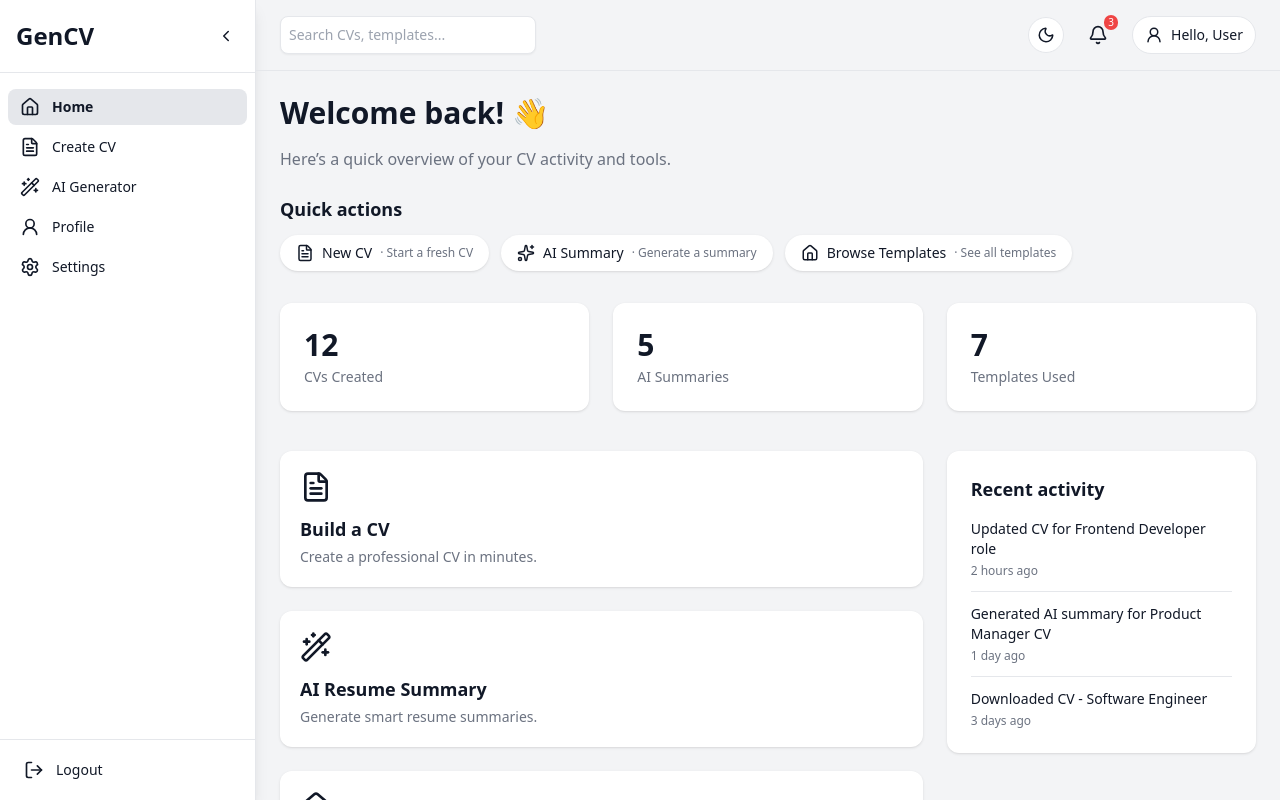
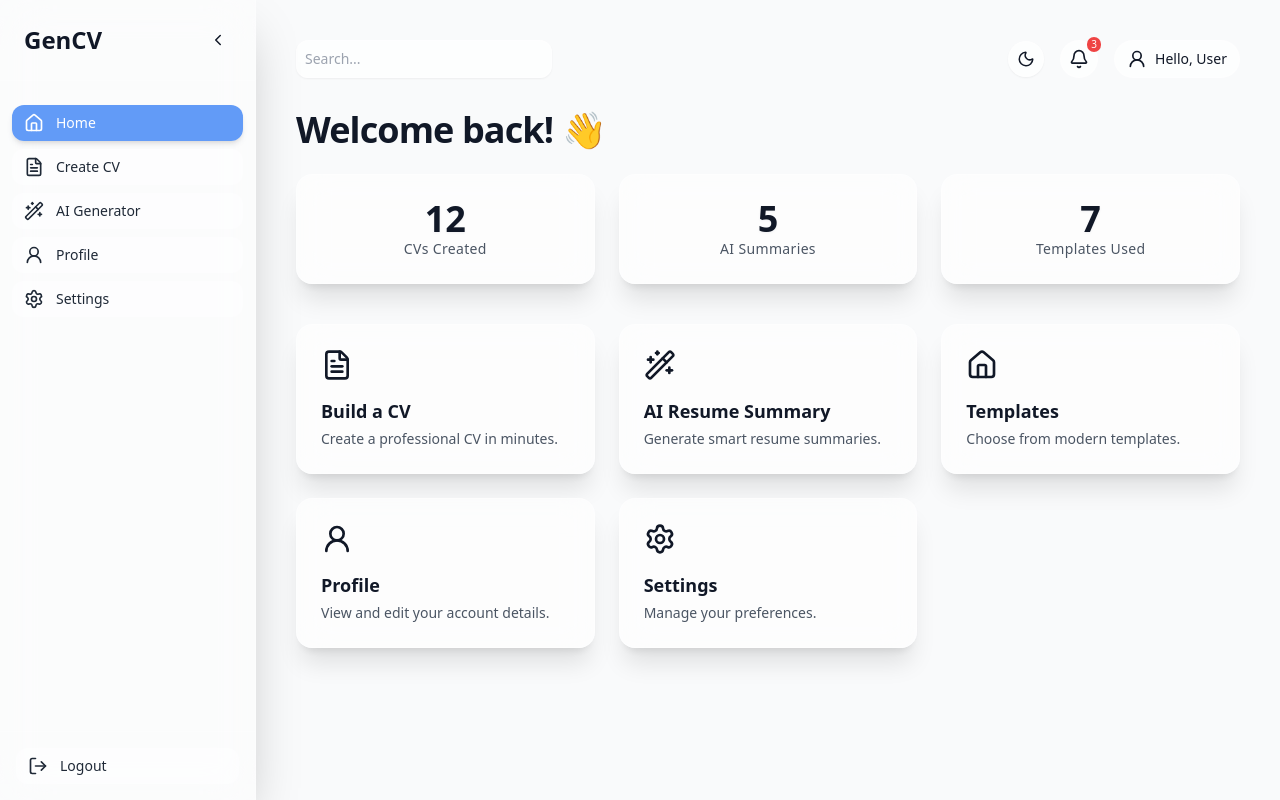
Before and after one commit to gencv013-boop/gencvarryushiashish1, a React (Create React App) app in the folder frontend/: page /dashboard in a window 1280 px wide. Built offline with nearby package versions, Linux system fonts and the light colour scheme.

Commit message:
commit from ashish laptop

```diff
--- a/frontend/src/pages/Dashboard/Dashboard.jsx
+++ b/frontend/src/pages/Dashboard/Dashboard.jsx
@@ -13,13 +13,11 @@ import {
   Menu,
   Sun,
   Moon,
-  Sparkles,
 } from "lucide-react";
 
 export default function Dashboard() {
   const navigate = useNavigate();
   const location = useLocation();
-
   const [collapsed, setCollapsed] = useState(false);
   const [dark, setDark] = useState(false);
 
@@ -37,73 +35,32 @@ export default function Dashboard() {
     { title: "Templates Used", value: 7 },
   ];
 
-  const quickActions = [
-    {
-      label: "New CV",
-      description: "Start a fresh CV",
-      icon: FileText,
-      onClick: () => navigate("/cv-ai-builder"),
-    },
-    {
-      label: "AI Summary",
-      description: "Generate a summary",
-      icon: Sparkles,
-      onClick: () => navigate("/ai-summary"),
-    },
-    {
-      label: "Browse Templates",
-      description: "See all templates",
-      icon: Home,
-      onClick: () => navigate("/templates"),
-    },
-  ];
-
-  const recentActivity = [
-    {
-      title: "Updated CV for Frontend Developer role",
-      time: "2 hours ago",
-    },
-    {
-      title: "Generated AI summary for Product Manager CV",
-      time: "1 day ago",
-    },
-    {
-      title: "Downloaded CV - Software Engineer",
-      time: "3 days ago",
-    },
-  ];
-
   return (
     <div
-      className={`${
-        dark
-          ? "dark bg-gray-900 text-white"
-          : "bg-gray-100 text-gray-900"
-      } flex h-screen overflow-hidden transition-colors duration-300`}
+      className={`flex h-screen overflow-hidden transition ${
+        dark ? "dark bg-gray-900 text-white" : "bg-gray-50 text-gray-900"
+      }`}
     >
       {/* SIDEBAR */}
       <div
-        className={`${
-          dark ? "bg-gray-900 border-gray-800" : "bg-white border-gray-200"
-        } shadow-lg flex flex-col transition-all duration-300 border-r ${
+        className={`backdrop-blur-xl bg-white/40 dark:bg-gray-800/40 shadow-2xl flex flex-col border-r border-white/20 dark:border-gray-700/40 transition-all duration-300 ${
           collapsed ? "w-20" : "w-64"
         }`}
       >
-        <div className="px-4 py-5 font-bold text-2xl border-b flex items-center justify-between dark:border-gray-800">
-          {!collapsed && <span>GenCV</span>}
+        <div className="px-6 py-6 font-bold text-2xl border-b border-white/20 dark:border-gray-700/40 flex items-center justify-between">
+          {!collapsed && "GenCV"}
           <button
             onClick={() => setCollapsed(!collapsed)}
-            className="p-1 rounded hover:bg-gray-100 dark:hover:bg-gray-800"
+            className="p-1 rounded-lg hover:bg-white/40 dark:hover:bg-gray-700/60"
           >
             {collapsed ? <ChevronRight size={18} /> : <ChevronLeft size={18} />}
           </button>
         </div>
 
-        <div className="flex-1 px-2 py-4 space-y-1">
+        <div className="flex-1 px-3 py-6 space-y-2">
           {menuItems.map((item, idx) => {
             const Icon = item.icon;
             const isActive = location.pathname === item.route;
-
             return (
               <SidebarItem
                 key={idx}
@@ -117,7 +74,7 @@ export default function Dashboard() {
           })}
         </div>
 
-        <div className="p-3 border-t dark:border-gray-800">
+        <div className="p-4 border-t border-white/20 dark:border-gray-700/40">
           <SidebarItem
             icon={<LogOut size={20} />}
             label="Logout"
@@ -128,65 +85,30 @@ export default function Dashboard() {
       </div>
 
       {/* MAIN CONTENT */}
-      <div className="flex-1 flex flex-col">
-        <div className="px-6 py-4 border-b dark:border-gray-800">
-          <TopBar
-            dark={dark}
-            setDark={setDark}
-            onToggleSidebar={() => setCollapsed(!collapsed)}
-          />
-        </div>
+      <div className="flex-1 p-10 overflow-y-auto">
+        <TopBar dark={dark} setDark={setDark} />
 
-        <div className="flex-1 p-6 overflow-y-auto">
-          <h1 className="text-3xl font-bold mb-4">Welcome back! 👋</h1>
-          <p className="text-gray-500 dark:text-gray-300 mb-6">
-            Here’s a quick overview of your CV activity and tools.
-          </p>
-
-          {/* QUICK ACTIONS */}
-          <div className="mb-8">
-            <h2 className="text-lg font-semibold mb-3">Quick actions</h2>
-            <div className="flex flex-wrap gap-3">
-              {quickActions.map((action, index) => {
-                const Icon = action.icon;
-                return (
-                  <button
-                    key={index}
-                    onClick={action.onClick}
-                    className="flex items-center gap-2 px-4 py-2 rounded-full text-sm font-medium
-                      bg-white dark:bg-gray-800 shadow hover:shadow-md
-                      hover:-translate-y-0.5 transition transform"
-                  >
-                    <Icon size={18} />
-                    <span>{action.label}</span>
-                    <span className="text-xs text-gray-500 dark:text-gray-400">
-                      · {action.description}
-                    </span>
-                  </button>
-                );
-              })}
-            </div>
-          </div>
+        <h1 className="text-4xl font-extrabold mb-6 tracking-tight">
+          Welcome back! 👋
+        </h1>
 
         {/* STATS */}
         <div className="grid grid-cols-1 sm:grid-cols-2 lg:grid-cols-3 gap-6 mb-10">
           {stats.map((s, i) => (
             <div
               key={i}
-                className="bg-white dark:bg-gray-800 p-6 rounded-xl shadow
-                  hover:shadow-lg transition transform hover:-translate-y-0.5"
+              className="backdrop-blur-lg bg-white/60 dark:bg-gray-800/60 p-6 rounded-2xl shadow-xl text-center border border-white/30 dark:border-gray-700/60"
             >
-                <h2 className="text-3xl font-bold mb-1">{s.value}</h2>
-                <p className="text-gray-500 dark:text-gray-300 text-sm">
+              <h2 className="text-4xl font-bold drop-shadow-sm">{s.value}</h2>
+              <p className="text-gray-600 dark:text-gray-300 text-sm tracking-wide">
                 {s.title}
               </p>
             </div>
           ))}
         </div>
 
-          {/* FEATURE CARDS + RECENT ACTIVITY */}
-          <div className="grid grid-cols-1 lg:grid-cols-3 gap-6">
-            <div className="grid grid-cols-1 sm:grid-cols-2 lg:grid-cols-1 gap-6 lg:col-span-2">
+        {/* FEATURE CARDS */}
+        <div className="grid grid-cols-1 md:grid-cols-2 lg:grid-cols-3 gap-6">
           <FeatureCard
             title="Build a CV"
             description="Create a professional CV in minutes."
@@ -203,7 +125,6 @@ export default function Dashboard() {
             title="Templates"
             description="Choose from modern templates."
             icon={<Home size={32} />}
-                onClick={() => navigate("/templates")}
           />
           <FeatureCard
             title="Profile"
@@ -218,24 +139,6 @@ export default function Dashboard() {
             onClick={() => navigate("/settings")}
           />
         </div>
-
-            {/* RECENT ACTIVITY */}
-            <div className="bg-white dark:bg-gray-800 p-6 rounded-xl shadow h-fit">
-              <h2 className="text-lg font-semibold mb-4">Recent activity</h2>
-              <ul className="space-y-3">
-                {recentActivity.map((item, idx) => (
-                  <li key={idx} className="border-b last:border-0 pb-3 last:pb-0 dark:border-gray-700">
-                    <p className="text-sm font-medium mb-1">{item.title}</p>
-                    <p className="text-xs text-gray-500 dark:text-gray-400">
-                      {item.time}
-                    </p>
-                  </li>
-                ))}
-              </ul>
-            </div>
-          </div>
-
-        </div>
       </div>
     </div>
   );
@@ -247,12 +150,11 @@ function SidebarItem({ icon, label, onClick, active, collapsed }) {
       onClick={onClick}
       className={`w-full flex items-center ${
         collapsed ? "justify-center" : "justify-start"
-      } space-x-3 px-3 py-2 rounded-lg cursor-pointer text-sm
-      transition hover:bg-gray-100 dark:hover:bg-gray-800
+      } space-x-3 px-3 py-2 rounded-xl text-sm transition
       ${
         active
-          ? "bg-gray-200 dark:bg-gray-700 font-semibold"
-          : ""
+          ? "bg-blue-500/80 text-white shadow-md"
+          : "bg-white/40 dark:bg-gray-800/40 hover:bg-white/70 dark:hover:bg-gray-700/70 text-gray-800 dark:text-gray-100"
       }`}
     >
       {icon}
@@ -261,86 +163,36 @@ function SidebarItem({ icon, label, onClick, active, collapsed }) {
   );
 }
 
-function TopBar({ dark, setDark, onToggleSidebar }) {
-  const [open, setOpen] = useState(false);
-  const navigate = useNavigate();
-
+function TopBar({ dark, setDark }) {
   return (
-    <div className="flex items-center justify-between gap-4">
-      <div className="flex items-center gap-3">
-        <button
-          className="md:hidden p-2 rounded hover:bg-gray-100 dark:hover:bg-gray-800"
-          onClick={onToggleSidebar}
-        >
-          <Menu size={20} />
-        </button>
+    <div className="flex justify-between items-center mb-8">
       <input
         type="text"
-          placeholder="Search CVs, templates..."
-          className="p-2 w-52 sm:w-64 rounded-lg border shadow-sm text-sm
-            bg-white dark:bg-gray-900 dark:border-gray-700"
+        placeholder="Search..."
+        className="p-2 w-64 rounded-xl border border-white/40 dark:border-gray-700/60 shadow-sm bg-white/70 dark:bg-gray-900/60 text-sm outline-none focus:ring-2 focus:ring-blue-400/60"
       />
-      </div>
 
-      <div className="flex items-center gap-4 relative">
+      <div className="flex items-center space-x-4">
         {/* Dark mode toggle */}
         <button
           onClick={() => setDark(!dark)}
-          className="p-2 rounded-full border bg-white dark:bg-gray-900
-            dark:border-gray-700 hover:shadow"
+          className="p-2 rounded-full border border-white/40 dark:border-gray-700/60 bg-white/70 dark:bg-gray-900/70 shadow-sm"
         >
           {dark ? <Sun size={18} /> : <Moon size={18} />}
         </button>
 
         {/* Notifications */}
-        <div className="relative cursor-pointer p-2 rounded-full hover:bg-gray-100 dark:hover:bg-gray-800">
+        <div className="relative p-2 rounded-full bg-white/70 dark:bg-gray-900/70 border border-white/40 dark:border-gray-700/60 cursor-pointer">
           <Bell size={20} />
-          <span className="absolute -top-0.5 -right-0.5 bg-red-500 text-white text-[10px] px-1 rounded-full">
+          <span className="absolute -top-1 -right-1 bg-red-500 text-white text-[10px] px-1 rounded-full">
             3
           </span>
         </div>
 
-        {/* User dropdown */}
-        <div className="relative">
-          <button
-            className="flex items-center gap-2 px-3 py-2 rounded-full bg-white dark:bg-gray-900 border dark:border-gray-700 text-sm"
-            onClick={() => setOpen(!open)}
-          >
-            <User2 size={18} />
-            <span className="hidden sm:inline">Hello, User</span>
-          </button>
-
-          {open && (
-            <div className="absolute right-0 mt-2 bg-white dark:bg-gray-900 border dark:border-gray-700 rounded-lg shadow-lg w-40 text-sm z-10">
-              <div
-                className="cursor-pointer px-3 py-2 hover:bg-gray-100 dark:hover:bg-gray-800"
-                onClick={() => {
-                  navigate("/profile");
-                  setOpen(false);
-                }}
-              >
-                Profile
-              </div>
-              <div
-                className="cursor-pointer px-3 py-2 hover:bg-gray-100 dark:hover:bg-gray-800"
-                onClick={() => {
-                  navigate("/settings");
-                  setOpen(false);
-                }}
-              >
-                Settings
-              </div>
-              <div
-                className="cursor-pointer px-3 py-2 hover:bg-gray-100 dark:hover:bg-gray-800"
-                onClick={() => {
-                  navigate("/");
-                  setOpen(false);
-                }}
-              >
-                Logout
-              </div>
-            </div>
-          )}
+        {/* User avatar / name */}
+        <div className="flex items-center space-x-2 px-3 py-2 rounded-full bg-white/70 dark:bg-gray-900/70 border border-white/40 dark:border-gray-700/60">
+          <User2 size={20} />
+          <span className="text-sm font-medium">Hello, User</span>
         </div>
       </div>
     </div>
@@ -351,12 +203,13 @@ function FeatureCard({ title, description, icon, onClick }) {
   return (
     <button
       onClick={onClick}
-      className="bg-white dark:bg-gray-800 p-5 rounded-xl shadow
-        hover:shadow-lg cursor-pointer transition transform hover:-translate-y-0.5 text-left"
+      className="backdrop-blur-lg bg-white/60 dark:bg-gray-800/60 p-6 rounded-2xl shadow-xl border border-white/30 dark:border-gray-700/60 text-left transition transform hover:-translate-y-1 hover:shadow-2xl"
     >
-      <div className="mb-3">{icon}</div>
+      <div className="mb-4">{icon}</div>
       <h3 className="text-lg font-semibold mb-1">{title}</h3>
-      <p className="text-sm text-gray-500 dark:text-gray-300">{description}</p>
+      <p className="text-sm text-gray-600 dark:text-gray-300">
+        {description}
+      </p>
     </button>
   );
 }
```
Lines whose indentation alone changed are shown as unchanged.
